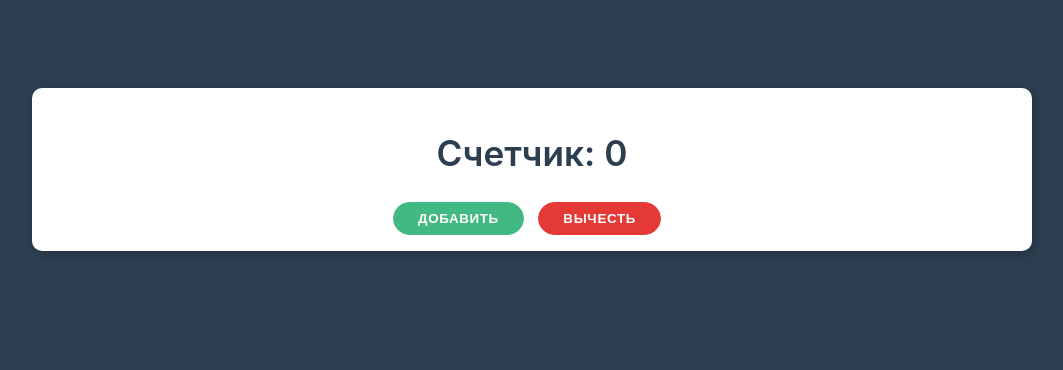
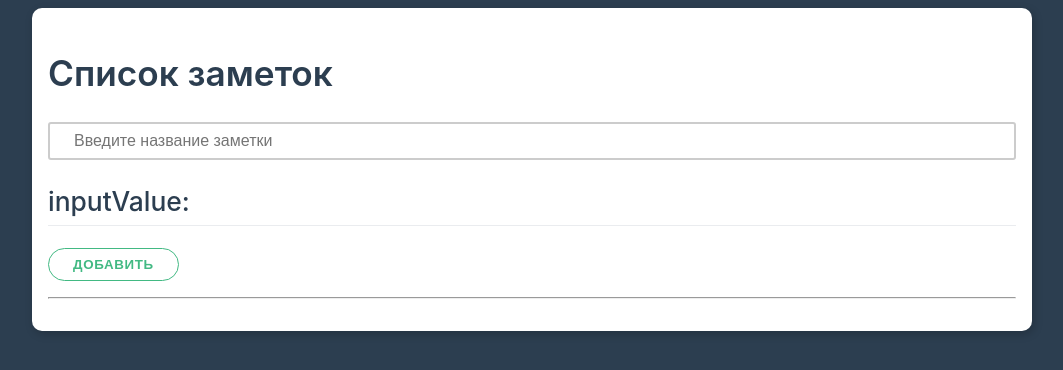
Before and after one commit to aquamarya/vue-3, a plain HTML site: page index.html in a window 1280 px wide. Shown: the whole page, without its empty margins (108-1171 px from the left). Drawn offline with nearby package versions, Linux system fonts and the light colour scheme.

Commit message:
feature 1
создает список заметок

```diff
--- a/app.js
+++ b/app.js
@@ -1,9 +1,29 @@
+// const App = {
+//     data() {
+//         return {
+//             counter: 0,
+//             title: 'Счетчик'
+//         }
+//     }
+// }
+
+// const app = Vue.createApp(App)
+//
+// app.mount('#app')
+
 const App = {
     data() {
         return {
-            counter: 0
+            placeholderString: 'Введите название заметки',
+            title: 'Список заметок',
+            inputValue: ''
+        }
+    },
+    methods: {
+        inputChangeHandler(event) {
+            this.inputValue = event.target.value
         }
     }
 }
 
-Vue.createApp(App)
+Vue.createApp(App).mount('#app')
--- a/index.html
+++ b/index.html
@@ -7,13 +7,30 @@
     <link rel="stylesheet" href="theme.css" />
   </head>
   <body>
-  <div class="container pt-5">
-    <div class="card center">
-      <h1>Счетчик: 0</h1>
-      <div>
-        <button class="btn primary">Добавить</button>
-        <button class="btn danger">Вычесть</button>
+<!--  <div class="container pt-5" id="app">-->
+<!--    <div class="card center">-->
+<!--      <h1>{{ title }}: {{ counter }}</h1>-->
+<!--      <div>-->
+<!--        <button class="btn primary" v-on:click="counter++">Добавить</button>-->
+<!--        <button class="btn danger" v-on:click="counter&#45;&#45;">Вычесть</button>-->
+<!--      </div>-->
+<!--    </div>-->
+<!--  </div>-->
+
+  <div class="container" id="app">
+    <div class="card">
+      <h1>{{ title }}</h1>
+      <div class="form-control">
+        <input
+              type="text"
+              v-bind:placeholder="placeholderString"
+              v-bind:value="inputValue"
+              v-on:input="inputChangeHandler"
+        />
       </div>
+      <h2>inputValue: {{ inputValue }}</h2>
+      <button class="btn">Добавить</button>
+      <hr />
     </div>
   </div>
     <script src="https://unpkg.com/vue@next"></script>
```
